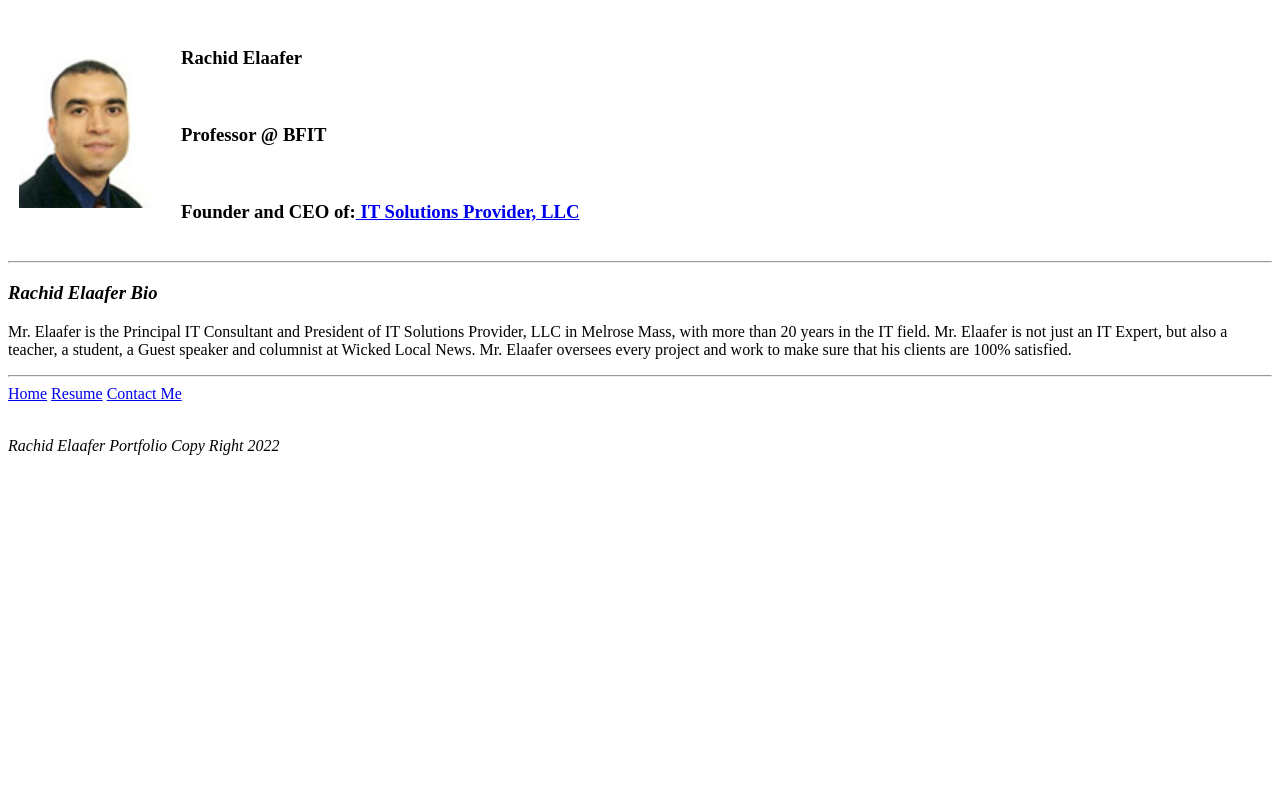
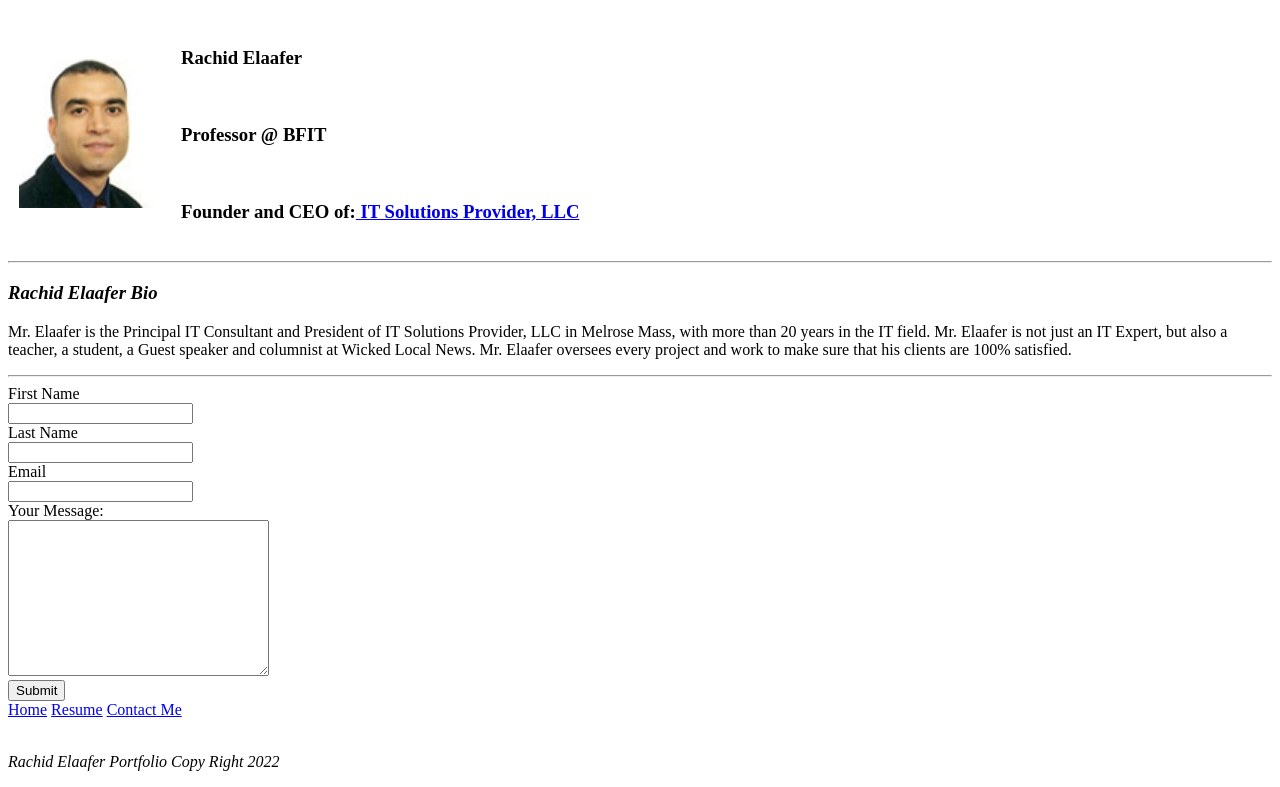
Before and after one commit to ITSolutionsProviderLLC/Rachid-Elaafer-Bio, a plain HTML site: page index.html in a window 1280 px wide. Shown: the part 162-949 px from the top of the page. Before the commit the page ends 800 px from the top, so only its background shows below. Drawn offline with Linux system fonts and the light colour scheme; files whose address does not match are found by name.

Commit message:
Update index.html

```diff
--- a/index.html
+++ b/index.html
@@ -39,6 +39,18 @@
 			Mr. Elaafer oversees every project and work to make sure that his clients are 100% satisfied.</p>
 		<hr>
 		<!--End of Bio-->
+		<form>
+		<label for="fname">First Name</label><br>
+		<input typ="text" id="fname"><br>
+		<label for="lname">Last Name</label><br>
+		<input type="text" id="lname"><br>
+		<label>Email</label><br>
+		<input type="Email"><br>
+		<label>Your Message:</label><br>
+		<textarea rows="10" cols="30"></textarea><br>
+		<input type="submit" name="Submit" value="Submit"><br>
+
+		</form>
 
 		</Main>
 
```
